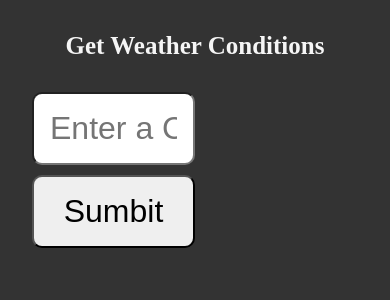
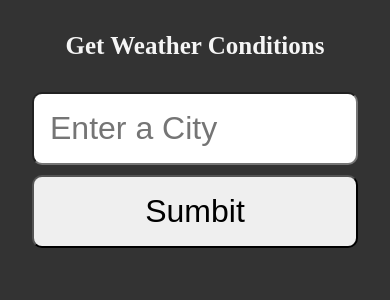
Before and after one commit to Glenn-Sensei/python-weather, a Python web app: template templates/index.html in a window 390 px wide. Shown: the top 300 px of the page. Run offline with Jinja, Linux system fonts and the light colour scheme; the template is opened without the code that fills it, so the values that code supplies are empty.

Commit message:
Change input and button width to 100%

```diff
--- a/static/styles/style.css
+++ b/static/styles/style.css
@@ -30,7 +30,7 @@ button {
   }
 
   input, button {
-    width: 50%;
+    width: 100%;
     margin-bottom: 10px;
   }
 
```
